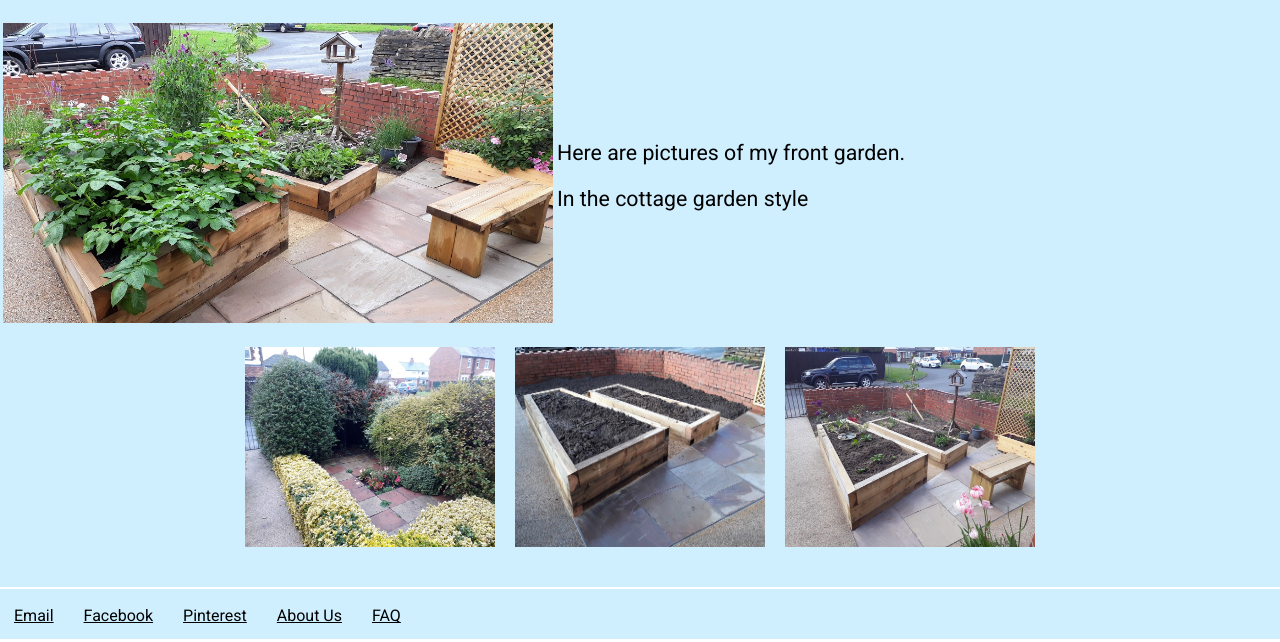
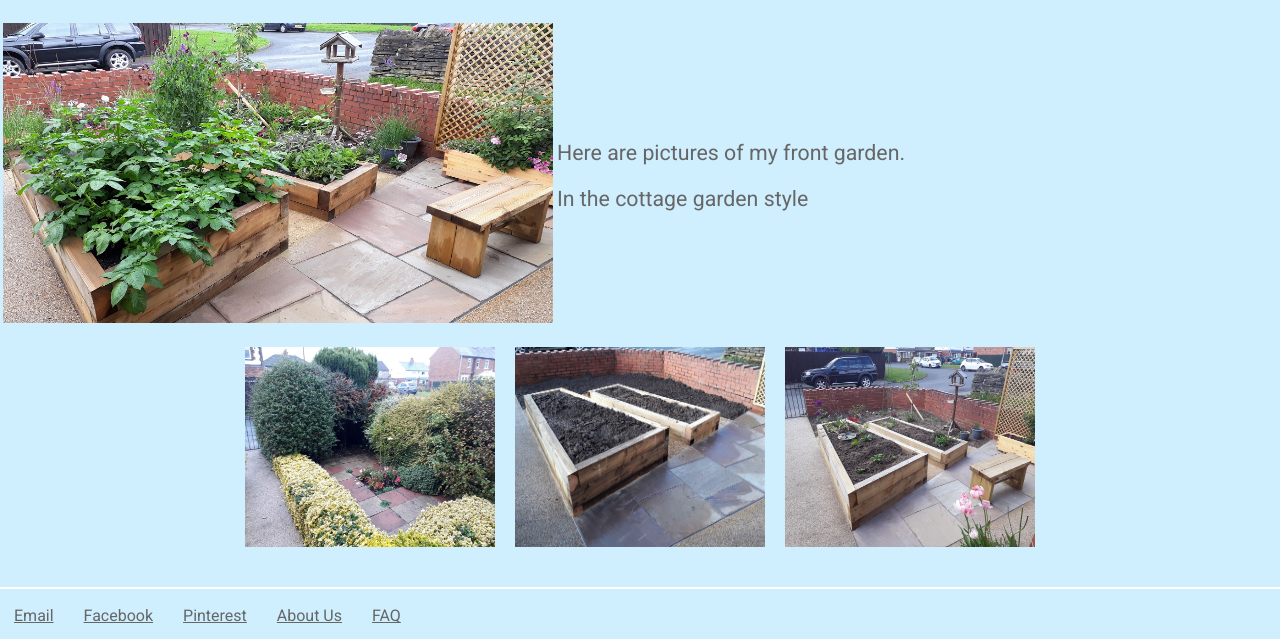
Before and after one commit to RF33/garden, a plain HTML site: page index.html in a window 1280 px wide. Shown: the part 175-817 px from the top of the page. Drawn offline with Linux system fonts and the light colour scheme.

Commit message:
Update main.css

```diff
--- a/css/main.css
+++ b/css/main.css
@@ -23,7 +23,7 @@ h1 {
 }
 
 p {
-  color: black;
+  color:#666666;
   font-size: 16pt;
   size: 100px;
   align-items: center;
@@ -31,12 +31,12 @@ p {
 }
 
 a {
-  color: black;
+  color: #666666;
   font-size: 12pt;
 }
 
 td p {
-  color: black;
+  color: #666666;
   font-size: 16pt;
   size: 100px;
   align-items: center;
```
